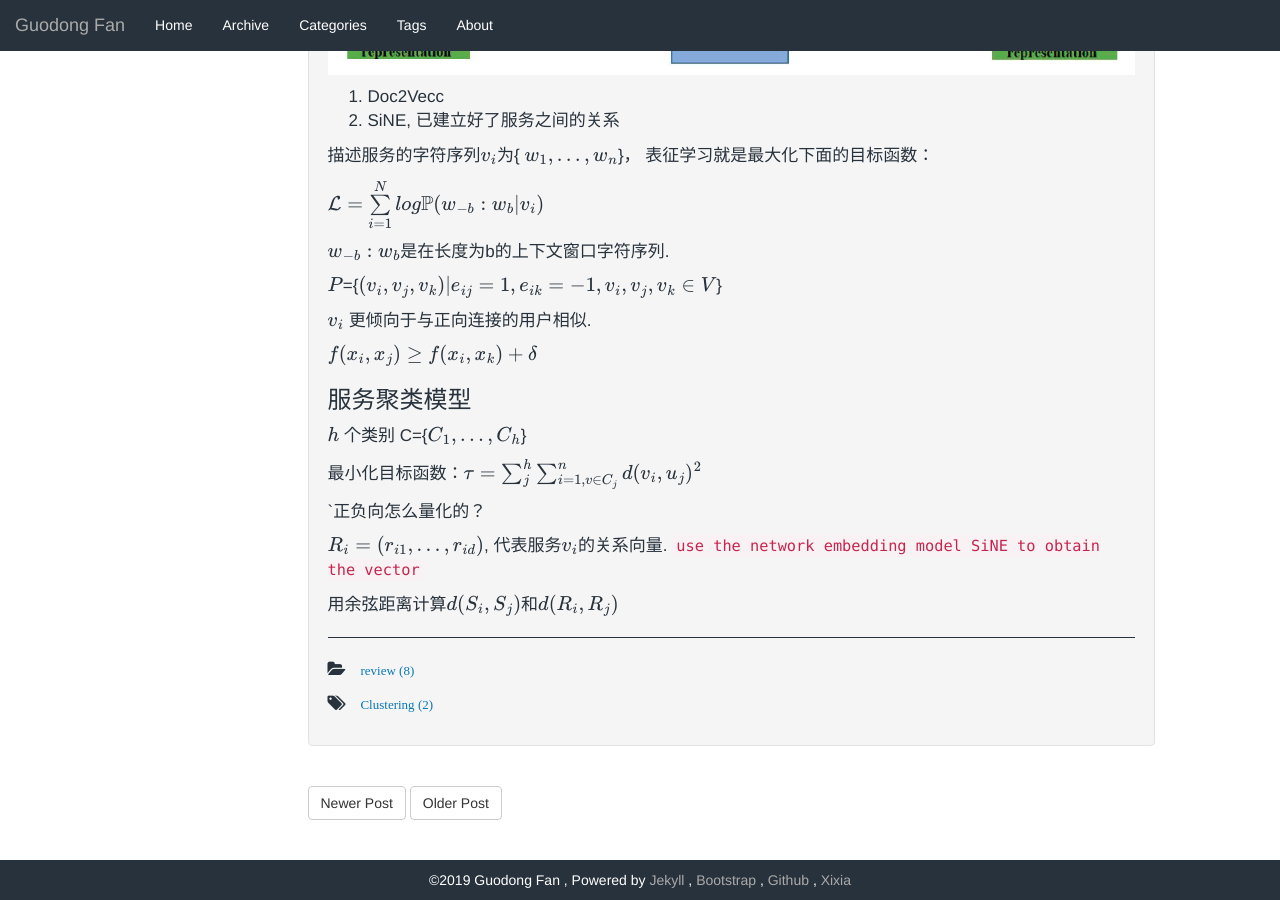
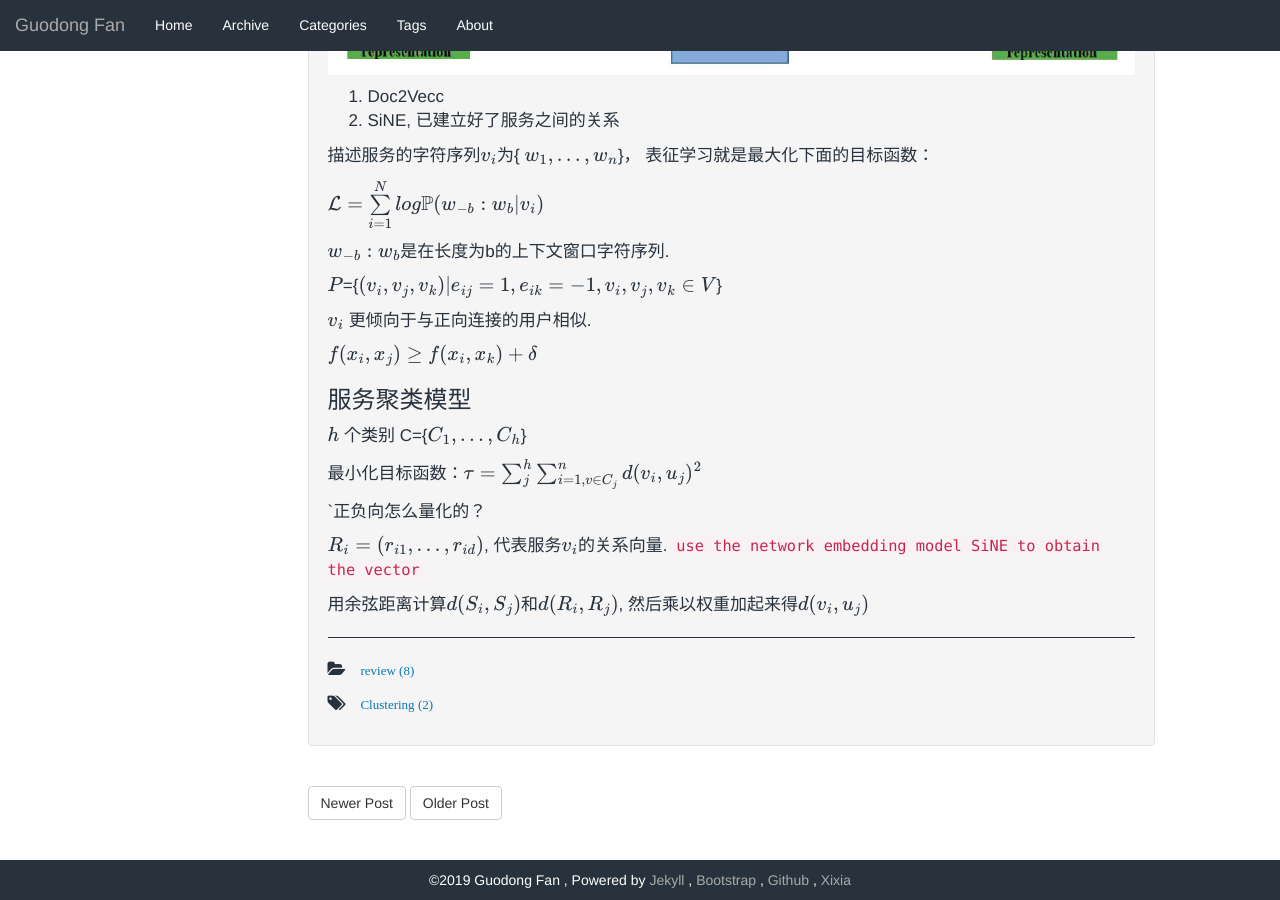
Before and after one commit to GuodongFan/GuodongFan.github.io, a Jekyll site: the page built from _posts/2019-08-06-Web-Clustering.md, in a window 1280 px wide and 900 px high, scrolled down 922 px. Built offline with Jekyll 4.4.1, drawn with Linux system fonts in a browser that asks for light colours; our own code applies the rules of GitHub Pages for plain Markdown files; formulas are drawn with MathJax 3.

Commit message:
Update 2019-08-06-Web-Clustering.md

```diff
--- a/_posts/2019-08-06-Web-Clustering.md
+++ b/_posts/2019-08-06-Web-Clustering.md
@@ -49,4 +49,4 @@ $h$ 个类别 C={$C_1, ..., C_h$}
 
 $R_i=(r_{i1}, ..., r_{id})$, 代表服务$v_i$的关系向量. `use the network embedding model SiNE to obtain the vector`
 
-用余弦距离计算$d(S_i, S_j)$和$d(R_i, R_j)$
+用余弦距离计算$d(S_i, S_j)$和$d(R_i, R_j)$, 然后乘以权重加起来得$d(v_i, u_j)$
```
